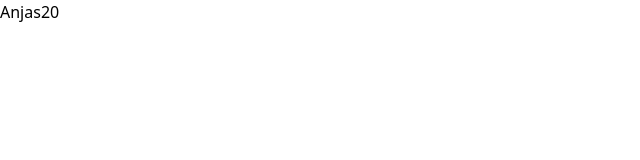
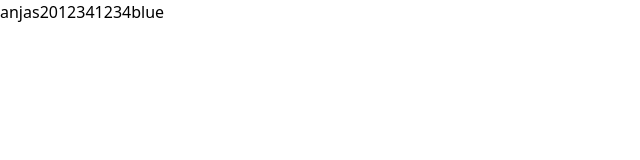
Before and after one commit to Anjasfedo/typescript-in-react, a React (Vite) app: page / in a window 1280 px wide. Shown: the top 160 px of the page, without its empty margins (0-640 px from the left). Built offline with nearby package versions, Linux system fonts and the light colour scheme.

Commit message:
Array & Tuple

```diff
--- a/src/App.tsx
+++ b/src/App.tsx
@@ -1,12 +1,17 @@
-import Button from "./components/Button.tsx"
+import Button from "./components/Button.tsx";
 
 function App() {
-
   return (
     <>
-      <Button fontSize={20} title="Anjas" />
+      <Button
+        fontSize={20}
+        title="anjas"
+        textColor="blue"
+        padding={[1, 2, 3, 4]}
+        margin={[1, 2, 3, 4]}
+      />
     </>
-  )
+  );
 }
 
-export default App
+export default App;
--- a/src/components/Button.tsx
+++ b/src/components/Button.tsx
@@ -1,14 +1,19 @@
 // const ExampleComponent: React.FC<> = () => {
 //   //
 // }
+
+type Colors = "red" | "green" | "blue";
 
 type ButtonProps = {
   title: string;
   fontSize: number;
   round?: boolean;
+  textColor: Colors;
+  padding: number[];
+  margin: [number, number, number, number];
 };
 
-export default function Button({ title, fontSize, round }: ButtonProps) {
+export default function Button({ title, fontSize, round, margin, padding, textColor }: ButtonProps) {
   return (
     <button
       className="bg-blue-600 text-white rounded-md py-2 px-1"
@@ -17,6 +22,9 @@ export default function Button({ title, fontSize, round }: ButtonProps) {
       {title}
       {fontSize}
       {round}
+      {margin}
+      {padding}
+      {textColor}
     </button>
   );
 }
```
